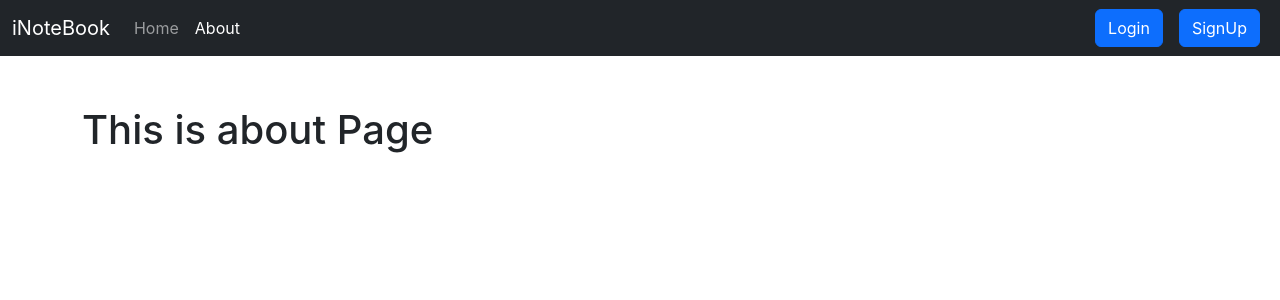
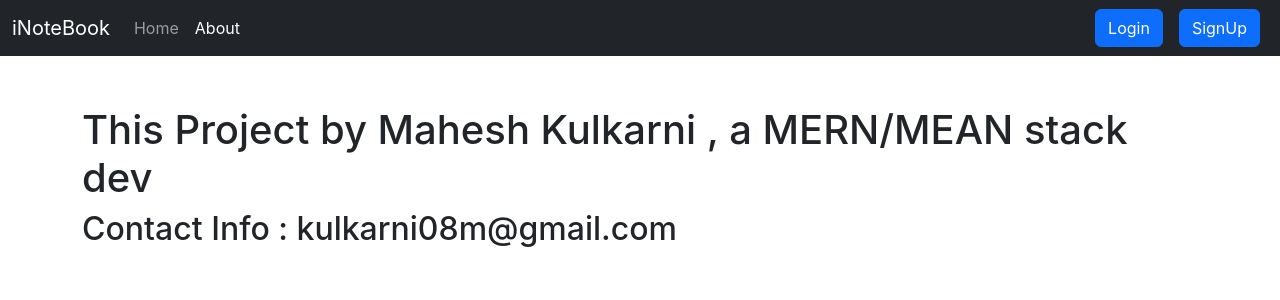
Before and after one commit to Mahesh08k/inotebook-frontend, a React (Create React App) app: page /about in a window 1280 px wide. Shown: the top 300 px of the page. Built offline with nearby package versions, Linux system fonts and the light colour scheme; no server answers.

Commit message:
Prepare frontend for deployment

```diff
--- a/src/components/About.js
+++ b/src/components/About.js
@@ -4,7 +4,8 @@ import React from "react";
 export const About = () => {
   return (
     <>
-      <h1>This is about Page</h1>
+      <h1>This Project by Mahesh Kulkarni , a MERN/MEAN stack dev</h1>
+      <h2>Contact Info :  kulkarni08m@gmail.com</h2>
     </>
   );
 };
--- a/src/context/NoteState.js
+++ b/src/context/NoteState.js
@@ -2,7 +2,8 @@ import { useState } from "react";
 import NoteContext from "./noteContext";
 
 const NoteState = (props) => {
-  let host = "http://localhost:5000";
+  //let host = "http://localhost:5000";
+  const host = process.env.REACT_APP_API_HOST;
   const notesInitial = [];
   const [notes, setNotes] = useState(notesInitial);
 
```
Also changed, not shown: 2 other files (tests, documents, lock files or other folders).
